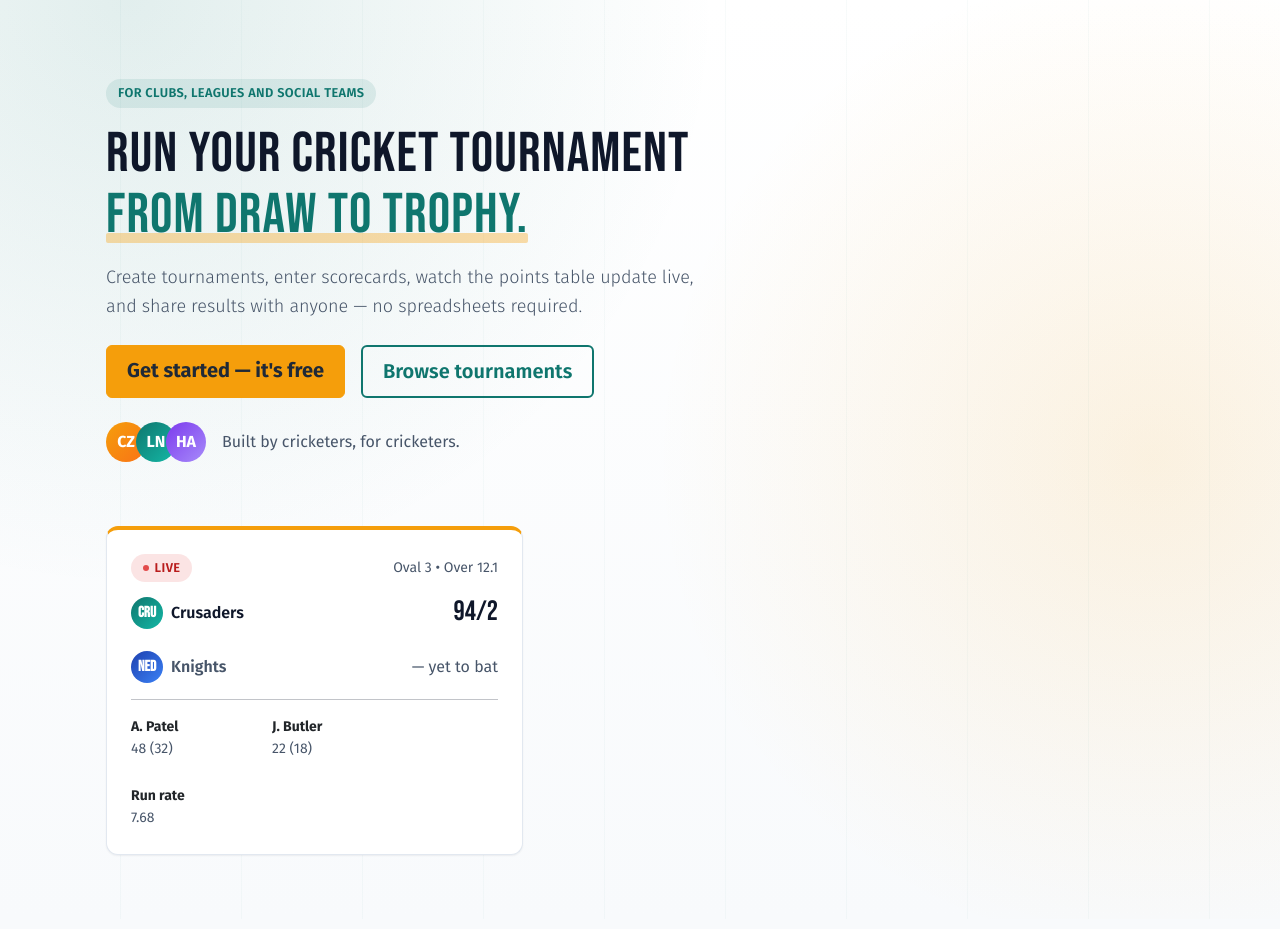
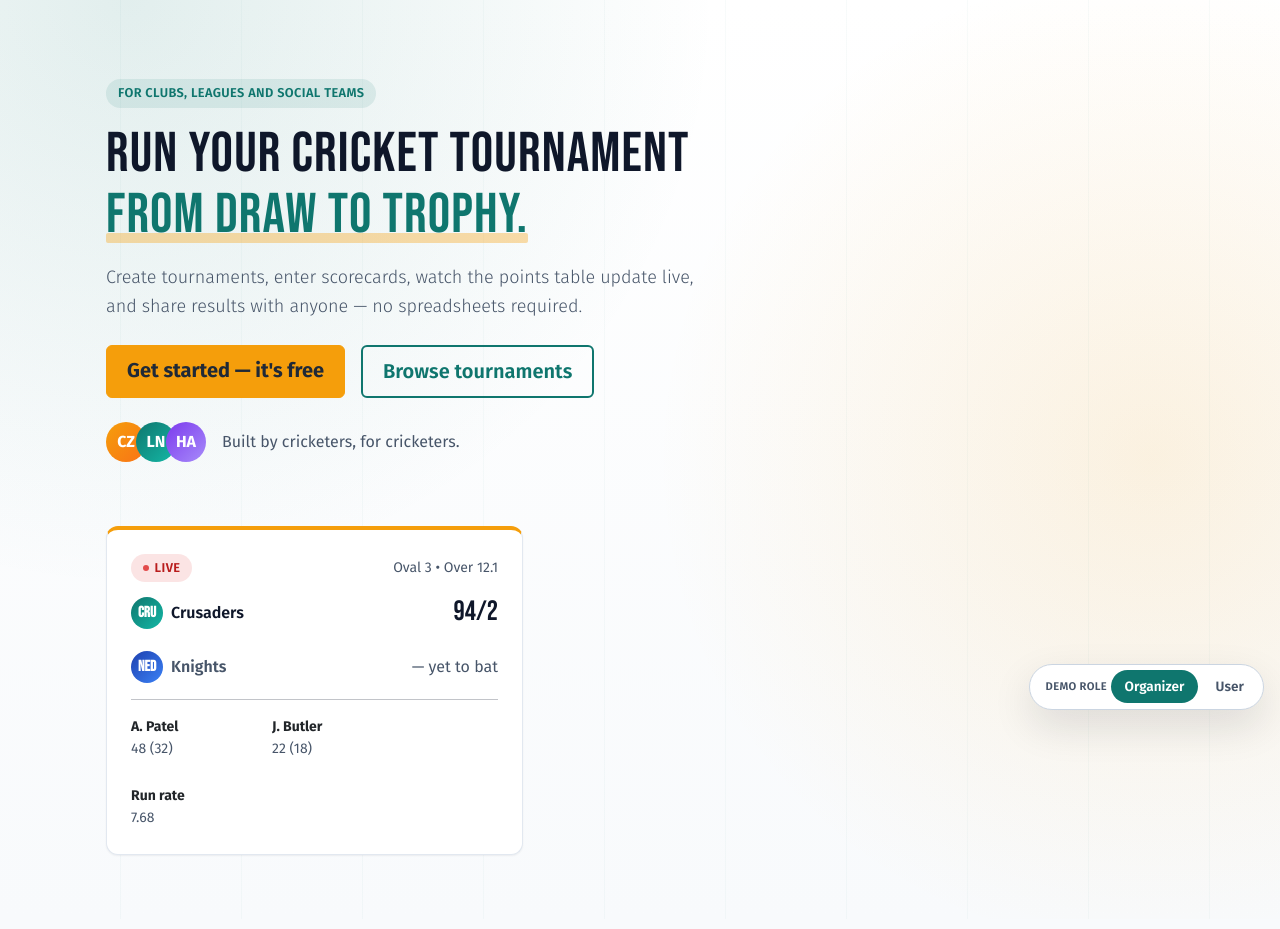
Before and after one commit to kyleczhang/cits5505-tournament-management-system, a Flask app: page / in a window 1280 px wide. Shown: the part 74-1003 px from the top of the page. Run offline with Flask 3, Linux system fonts and the light colour scheme.

Commit message:
feat(ui): add demo role switcher script

```diff
--- /dev/null
+++ b/app/criktrack/static/js/roles.js
@@ -0,0 +1,106 @@
+/* Demo role switcher for checkpoint review.
+
+   Real authorization is enforced by Flask; this utility only toggles the
+   frontend demo persona (`organizer` / `user`) so reviewers can quickly check
+   role-gated UI states without reloading fixture data.
+*/
+
+(function () {
+  'use strict';
+
+  const STORAGE_KEY = 'ctm_active_role';
+  const ROLES = ['organizer', 'user'];
+
+  function getStoredRole() {
+    try {
+      const role = localStorage.getItem(STORAGE_KEY);
+      return ROLES.indexOf(role) !== -1 ? role : null;
+    } catch (e) {
+      return null;
+    }
+  }
+
+  function setStoredRole(role) {
+    try {
+      localStorage.setItem(STORAGE_KEY, role);
+    } catch (e) {
+      // Ignore private mode or storage quota errors.
+    }
+  }
+
+  function applyRole(role) {
+    document.body.setAttribute('data-ctm-role', role);
+
+    const mock = window.CTM_MOCK;
+    if (mock && mock.demoUsers && mock.demoUsers[role]) {
+      mock.currentUser = mock.demoUsers[role];
+    } else if (mock && mock.currentUser) {
+      mock.currentUser.role = role;
+    }
+
+    document.dispatchEvent(new CustomEvent('ctm:rolechange', { detail: { role: role } }));
+  }
+
+  function currentRole() {
+    return document.body.getAttribute('data-ctm-role') || 'organizer';
+  }
+
+  function updateSwitcherState() {
+    const active = currentRole();
+    document.querySelectorAll('.ctm-role-switcher button').forEach(function (btn) {
+      const isActive = btn.getAttribute('data-role') === active;
+      btn.classList.toggle('is-active', isActive);
+      btn.setAttribute('aria-pressed', isActive ? 'true' : 'false');
+    });
+  }
+
+  function renderSwitcher() {
+    if (document.querySelector('.ctm-role-switcher')) return;
+
+    const shell = document.createElement('div');
+    shell.className = 'ctm-role-switcher';
+    shell.setAttribute('role', 'group');
+    shell.setAttribute('aria-label', 'Demo role switcher');
+    shell.innerHTML =
+      '<span class="ctm-role-label">Demo role</span>' +
+      '<button type="button" data-role="organizer" aria-pressed="false">Organizer</button>' +
+      '<button type="button" data-role="user" aria-pressed="false">User</button>';
+
+    document.body.appendChild(shell);
+
+    shell.querySelectorAll('button').forEach(function (btn) {
+      btn.addEventListener('click', function () {
+        const role = btn.getAttribute('data-role');
+        setStoredRole(role);
+        applyRole(role);
+        updateSwitcherState();
+      });
+    });
+
+    updateSwitcherState();
+  }
+
+  function bootstrap() {
+    if (!document.body) {
+      document.addEventListener('DOMContentLoaded', bootstrap, { once: true });
+      return;
+    }
+
+    const stored = getStoredRole();
+    const fallback = (window.CTM_MOCK && window.CTM_MOCK.currentUser && window.CTM_MOCK.currentUser.role) || 'organizer';
+    applyRole(stored || fallback);
+    renderSwitcher();
+  }
+
+  bootstrap();
+
+  window.ctmRoles = {
+    current: currentRole,
+    set: function (role) {
+      if (ROLES.indexOf(role) === -1) return;
+      setStoredRole(role);
+      applyRole(role);
+      updateSwitcherState();
+    },
+  };
+})();
--- a/app/criktrack/templates/base.html
+++ b/app/criktrack/templates/base.html
@@ -27,6 +27,9 @@
 
     <script src="https://cdn.jsdelivr.net/npm/bootstrap@5.3.3/dist/js/bootstrap.bundle.min.js"></script>
     <script>window.CTM_CONFIG = {{ ctm_config | tojson }};</script>
+    <script src="{{ url_for('static', filename='js/mockdata.js') }}"></script>
+    <script src="{{ url_for('static', filename='js/roles.js') }}"></script>
+    <script src="{{ url_for('static', filename='js/maps.js') }}"></script>
     {% block scripts %}{% endblock %}
     <script src="{{ url_for('static', filename='js/main.js') }}"></script>
   </body>
```
